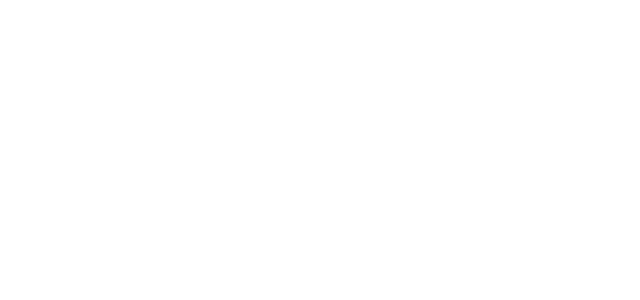
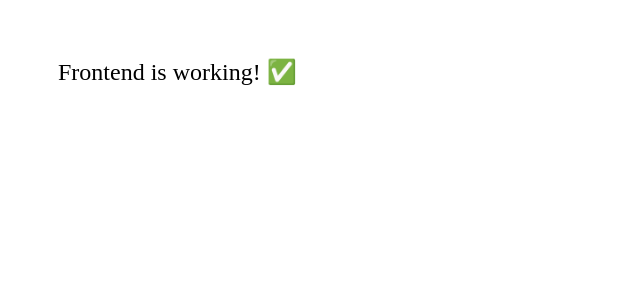
Before and after one commit to SamanPandey-in/flashcard-generator, a React (Create React App) app in the folder client/: page / in a window 1280 px wide. Shown: the top 300 px of the page, without its empty margins (0-640 px from the left). Built offline with nearby package versions, Linux system fonts and the light colour scheme.

Commit message:
Update frontend is working App.js

```diff
--- a/client/src/App.js
+++ b/client/src/App.js
@@ -3,6 +3,12 @@
 
 console.log("API_URL:", process.env.REACT_APP_API_URL); // move this BEFORE export
 
-const App = () => <MobileFlashcardGenerator />;
+const App = () => {
+  return (
+    <div style={{ padding: '50px', fontSize: '24px' }}>
+      Frontend is working! ✅
+    </div>
+  );
+};
 
 export default App;
```
